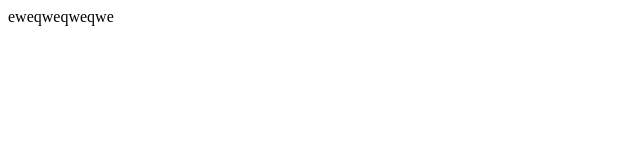
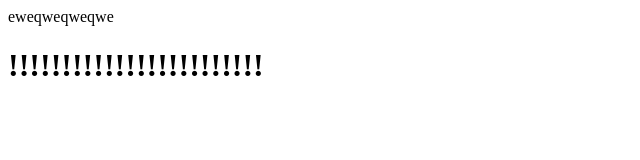
Before and after one commit to BOBONGPINOY/bobongpinoy.github.io, a plain HTML site: page index.html in a window 1280 px wide. Shown: the whole page, without its empty margins (0-640 px from the left). Drawn offline with Linux system fonts and the light colour scheme.

Commit message:
Update index.html

```diff
--- a/index.html
+++ b/index.html
@@ -8,5 +8,6 @@
 </head>
 <body>
     eweqweqweqwe
+    <h1>!!!!!!!!!!!!!!!!!!!!!!!!</h1>
 </body>
 </html>
```
